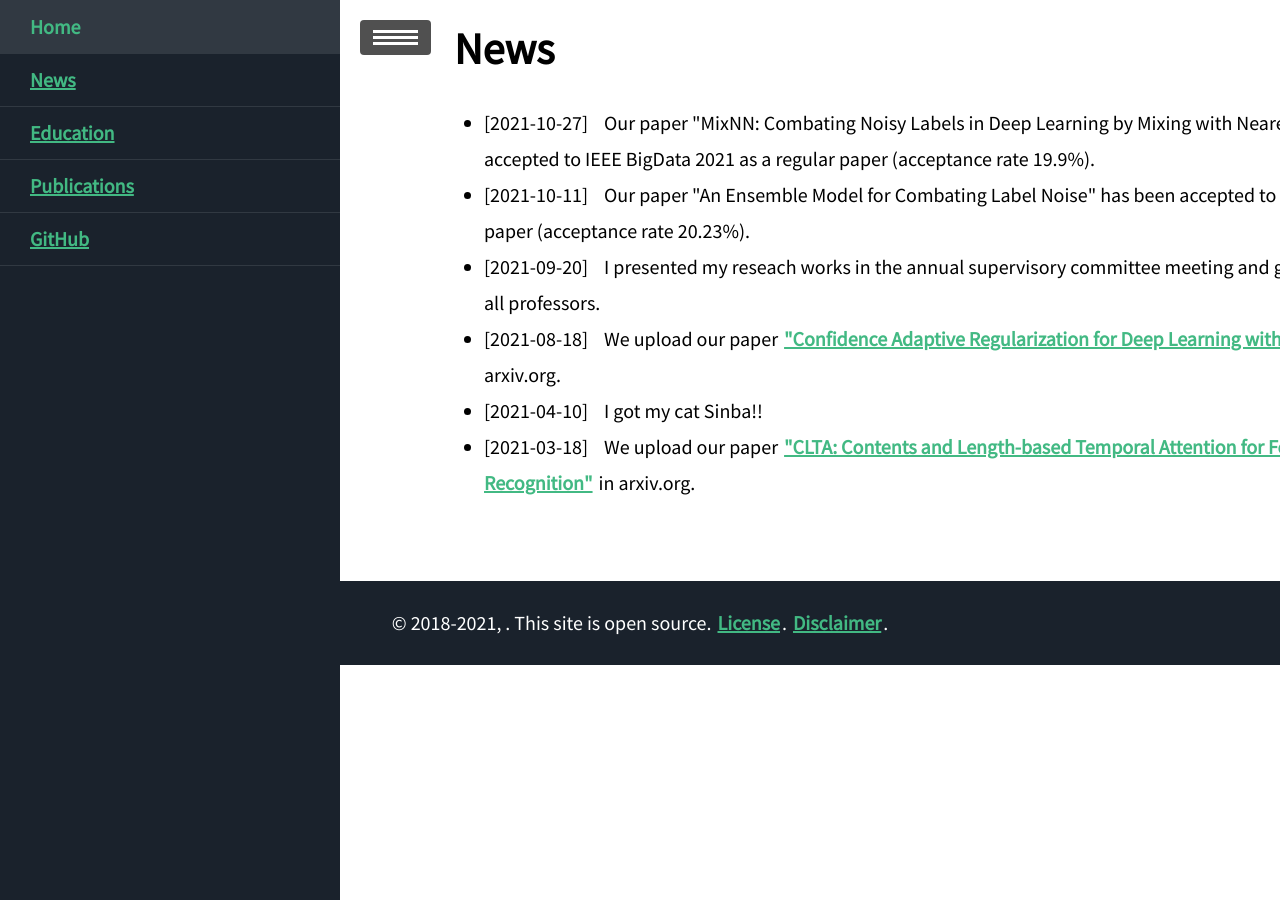
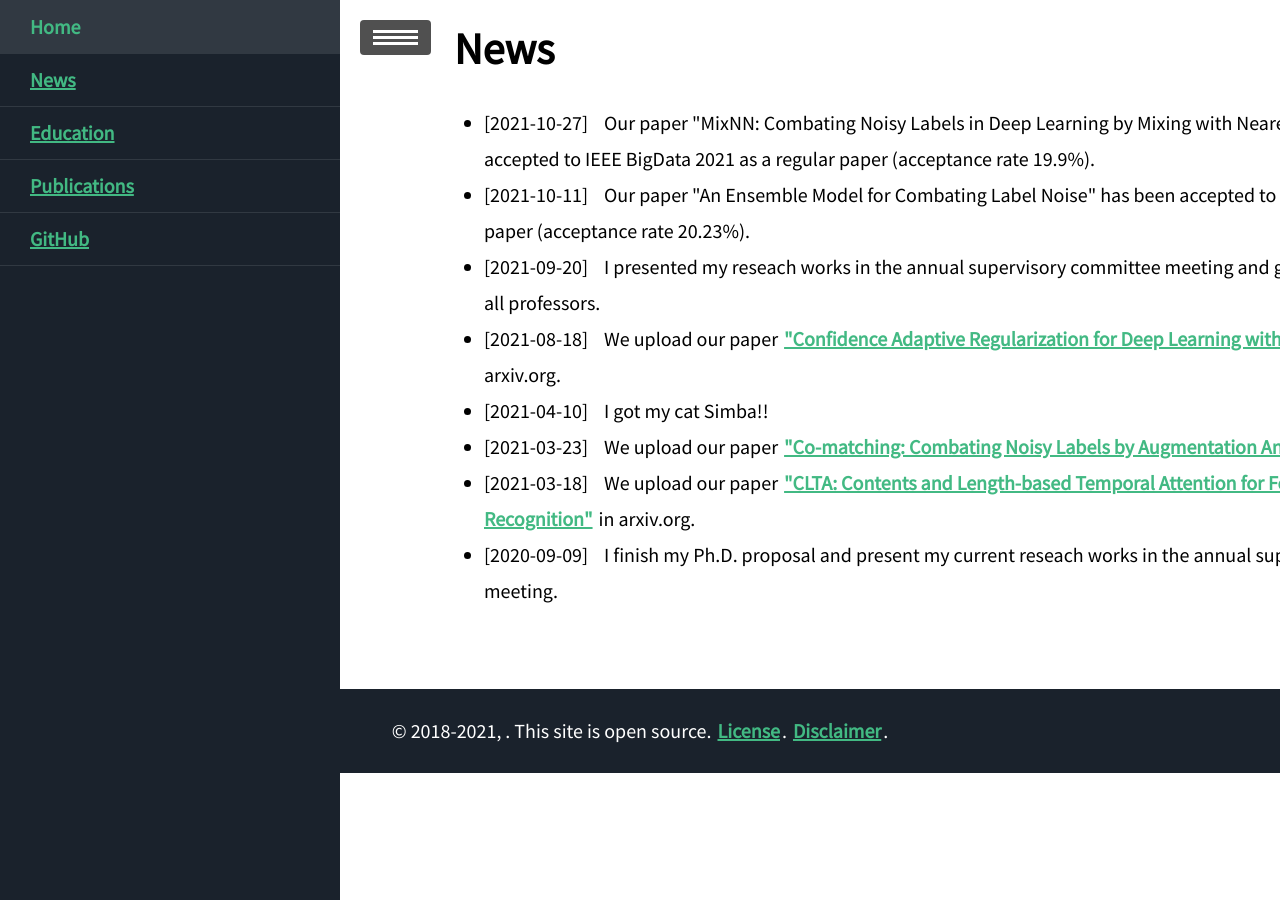
Before and after one commit to MacLLL/MacLLL.github.io, a Jekyll site: the page built from blog/index.html, in a window 1280 px wide. Built offline with Jekyll 4.4.1, drawn with Linux system fonts in a browser that asks for light colours; nearby versions of some CDN libraries.

Commit message:
Update index.html

```diff
--- a/blog/index.html
+++ b/blog/index.html
@@ -11,6 +11,8 @@ title: News
 	<li><span>[2021-10-11]</span> &nbsp&nbsp Our paper "An Ensemble Model for Combating Label Noise" has been accepted to WSDM 2022 as a regular paper (acceptance rate 20.23%). </li>
 	<li><span>[2021-09-20]</span> &nbsp&nbsp I presented my reseach works in the annual supervisory committee meeting and got excellent scores from all professors.  </li>
 	<li><span>[2021-08-18]</span> &nbsp&nbsp We upload our paper <a href="https://arxiv.org/abs/2108.08212" target="_blank">"Confidence Adaptive Regularization for Deep Learning with Noisy Labels"</a> in arxiv.org.  </li>
-	<li><span>[2021-04-10]</span> &nbsp&nbsp I got my cat Sinba!! </li>
+	<li><span>[2021-04-10]</span> &nbsp&nbsp I got my cat Simba!! </li>
+	<li><span>[2021-03-23]</span> &nbsp&nbsp We upload our paper <a href="https://arxiv.org/abs/2103.12814" target="_blank">"Co-matching: Combating Noisy Labels by Augmentation Anchoring"</a> in arxiv.org.  </li>
 	<li><span>[2021-03-18]</span> &nbsp&nbsp We upload our paper <a href="https://arxiv.org/abs/2103.10567" target="_blank">"CLTA: Contents and Length-based Temporal Attention for Few-shot Action Recognition"</a> in arxiv.org.  </li>
+	<li><span>[2020-09-09]</span> &nbsp&nbsp I finish my Ph.D. proposal and present my current reseach works in the annual supervisory committee meeting. </li>
 </ul>
```
